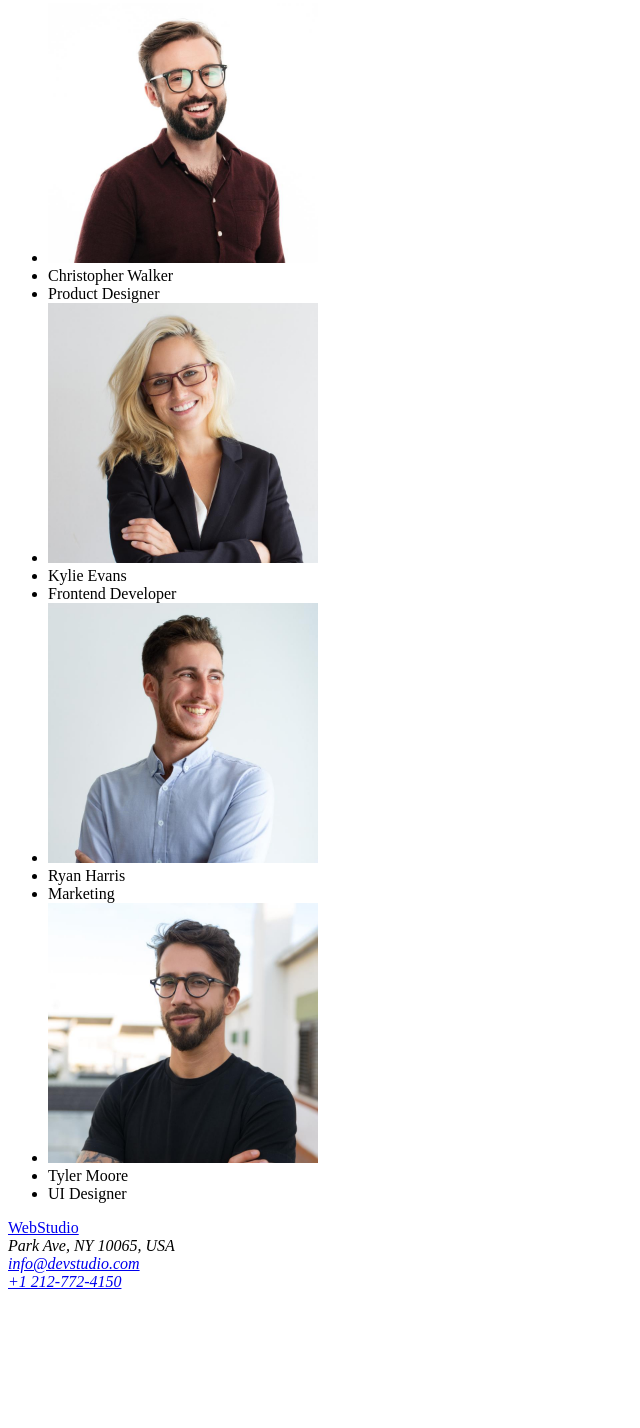
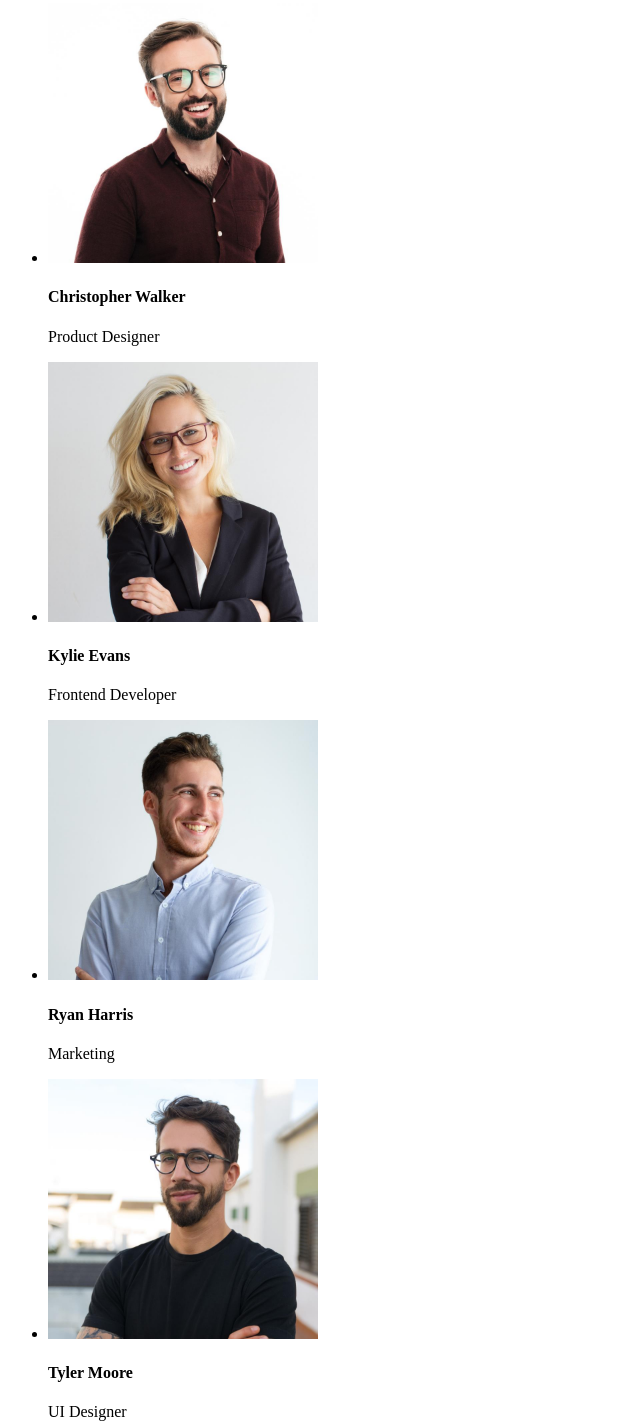
Before and after one commit to Madadrg/goit-markup-hw-01, a plain HTML site: page index.html in a window 1280 px wide. Shown: the part 1552-2980 px from the top of the page, without its empty margins (0-640 px from the left). Before the commit the page ends 2851 px from the top, so only its background shows below. Drawn offline with Linux system fonts and the light colour scheme.

Commit message:
Worked on the Team Section
Updated project and worked on the Team Section

```diff
--- a/index.html
+++ b/index.html
@@ -5,6 +5,7 @@
        <meta name="viewport" content="width=device-width, initial-scale=1.0">
     <title>Web Studio Homework Project</title>
    </head>
+
    <body>
      <header>
         <a href="./logo.html"
@@ -18,6 +19,7 @@
             <li><a href="#">Contacts</a></li>
         </ul>
     </nav>
+
    </header>
 
       <a href="mailto:info@devstudio.com">info@devstudio.com</a>
@@ -30,17 +32,22 @@
             <button type="button">Request our service</button>
     </section>
 
+
     <section>
         <ul>
+
     <li><h3>ATTENTION TO DETAILS</h3>
     <p>We go into all the details and processes of your business to develop a
         customized solution.
     </p></li>
+
     <li><h3>PUNCTUALITY</h3>
     <p>With us, you can feel safe and secure. An important principle of the company: respect your time and deadlines.</p></li>
+
     <li><h3>PLANNING</h3>
     <p>You will be able to observe and participate in every phase of solution
         development and implementation.</p></li>
+
     <li><h3>MODERN TECHNOLOGIES</h3>
     <p>We use innovative tools to solve assigned tasks. It's time to simplify work processes.</p></li>
         </ul>
@@ -55,21 +62,34 @@
    </ul>
  </section>
 
+
 <section>
  <h2>Our Team</h2>
     <ul>
-    <li><img src="./images/team-member1.jpg" alt="Product Designer picture" width="270" /></li>
- <li>Christopher Walker</li>
-<li>Product Designer</li>
-    <li><img src="./images/team-member2.jpg" alt="Frontend Developer picture" width="270"/></li>
-    <li>Kylie Evans</li>
-   <li>Frontend Developer</li>
-    <li><img src="./images/team-member3.jpg" alt="Marketing Team member picture" width="270" /></li>
-    <li>Ryan Harris</li>
-    <li>Marketing</li>
-    <li><img src="./images/team-member4.jpg" alt="UI Designer picture" width="270" /></li>
-    <li>Tyler Moore</li>
-    <li>UI Designer</li>
+    <li>
+        <img src="./images/team-member1.jpg" alt="Product Designer picture" width="270" />
+    <h4>Christopher Walker</h4>
+    <p>Product Designer</p>
+    </li>
+
+    <li>
+        <img src="./images/team-member2.jpg" alt="Frontend Developer picture" width="270"/>
+    <h4>Kylie Evans</h4>
+    <p>Frontend Developer</p>
+    </li>
+
+    <li>
+        <img src="./images/team-member3.jpg" alt="Marketing Team member picture" width="270" />
+    <h4>Ryan Harris</h4>
+    <p>Marketing</p>
+    </li>
+
+    <li>
+        <img src="./images/team-member4.jpg" alt="UI Designer picture" width="270" />
+    <h4>Tyler Moore</h4>
+    <p>UI Designer</p>
+    </li>
+
     </ul>
 
   </section>
@@ -77,14 +97,18 @@
 
 
   <footer>
+
     <a href="./logo.html"
     target="_blank"
 >WebStudio</a>
+
     <address>Park Ave, NY 10065, USA</address>
+
     <address>
         <a href="mailto:info@devstudio.com">info@devstudio.com</a><br />
         <a href="tel:+1212-772-4150">+1 212-772-4150</a>
       </address>
+
   </footer>
  </body>
  </html>
```
Also changed, not shown: 2 other files. Lines whose indentation alone changed are shown as unchanged.
